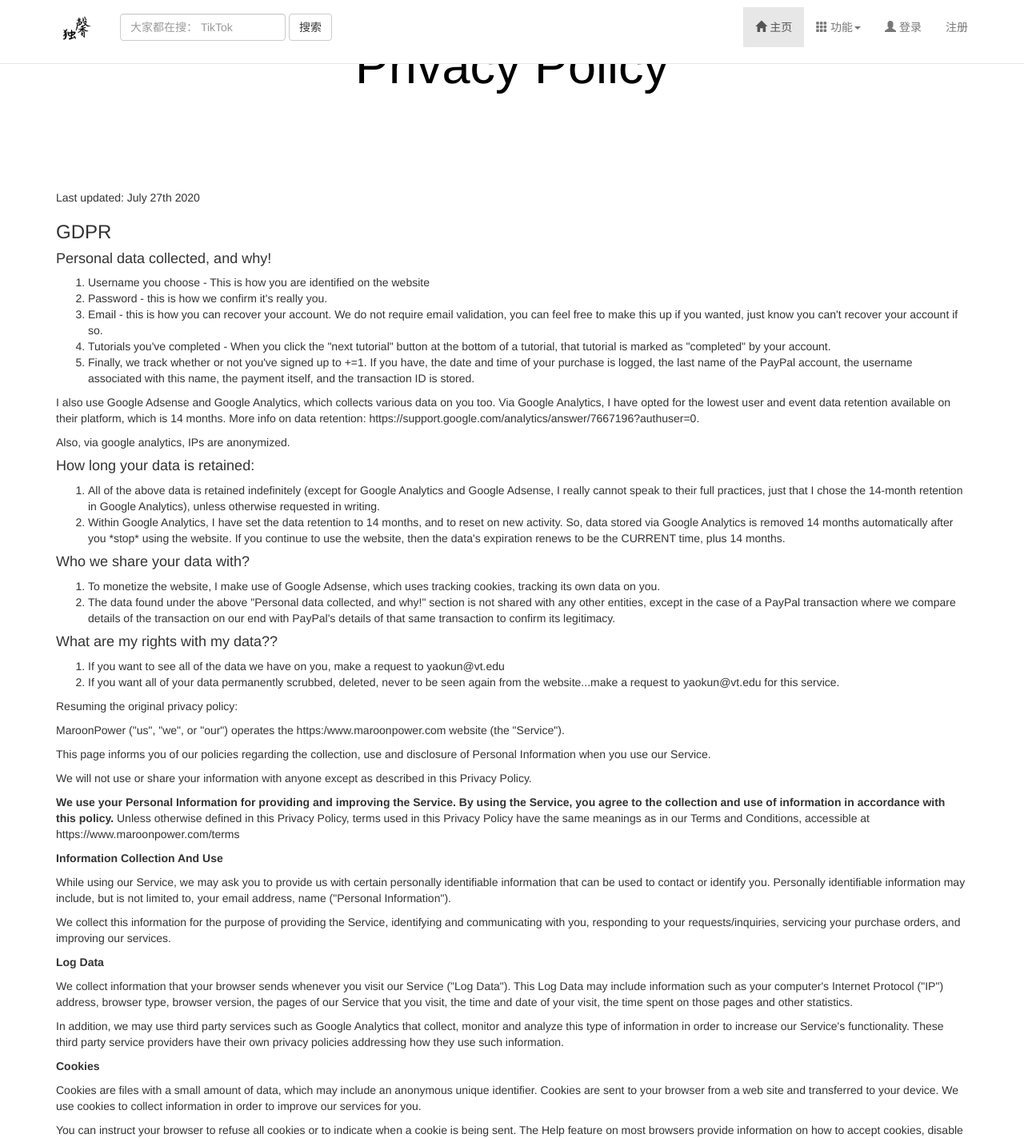
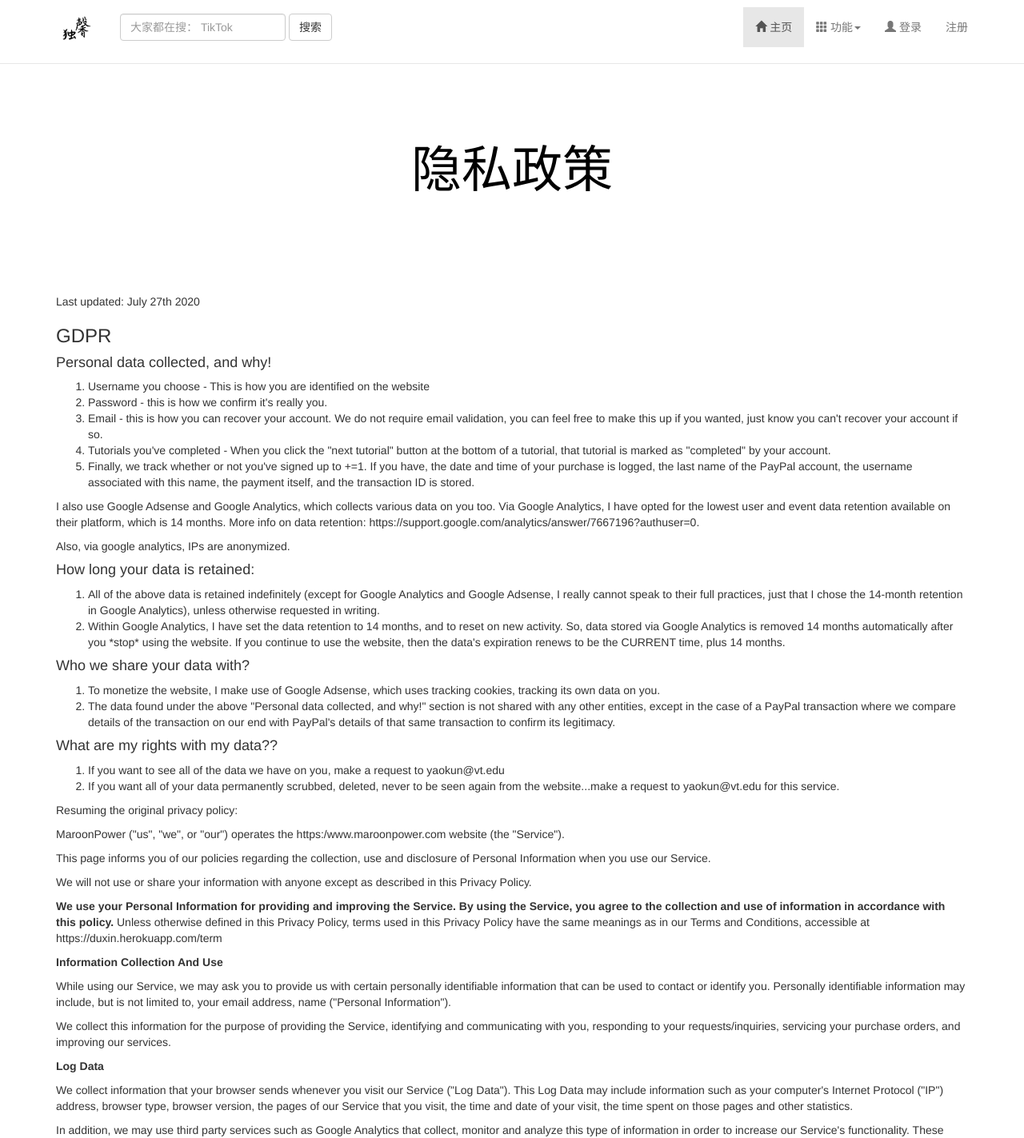
Before and after one commit to chenyuan99/paperhub, a Django app: page /privacy-policy in a window 1280 px wide. Shown: the top 1423 px of the page at 80% size. Run offline with Django 3.2, Linux system fonts and the light colour scheme; some libraries are stand-ins or nearby versions.

Commit message:
update privacy policy

```diff
--- a/hello/templates/main/privacy-policy.html
+++ b/hello/templates/main/privacy-policy.html
@@ -1,8 +1,9 @@
 {% extends "base.html" %}
 {% block content %}
 <div class="jumbotron text-center">
+    <div class = "clear"></div>
     <div class="container">
-        <h1>Privacy Policy</h1>
+        <h1>隐私政策</h1>
     </div>
 </div>
 <div class="container ">
@@ -72,7 +73,7 @@
     <p><strong>We use your Personal Information for providing and improving the Service. By using the Service, you agree
             to the collection and use of information in accordance with this policy.</strong> Unless otherwise defined
         in this Privacy Policy, terms used in this Privacy Policy have the same meanings as in our Terms and Conditions,
-        accessible at https://www.maroonpower.com/terms</p>
+        accessible at https://duxin.herokuapp.com/term</p>
 
 
     <p><strong>Information Collection And Use</strong></p>
```
Also changed, not shown: hello/templates/main/term.html (added, +25 -0 lines), 1 other file.
